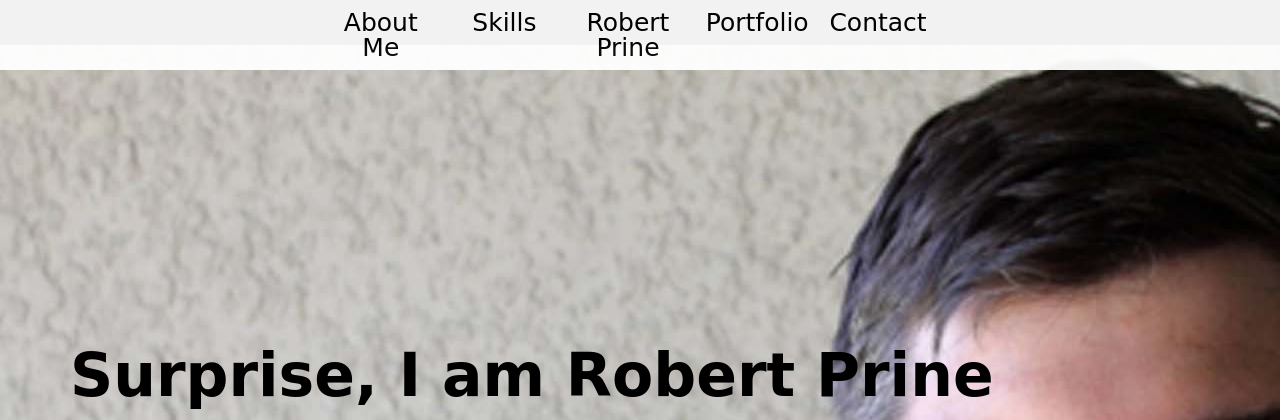
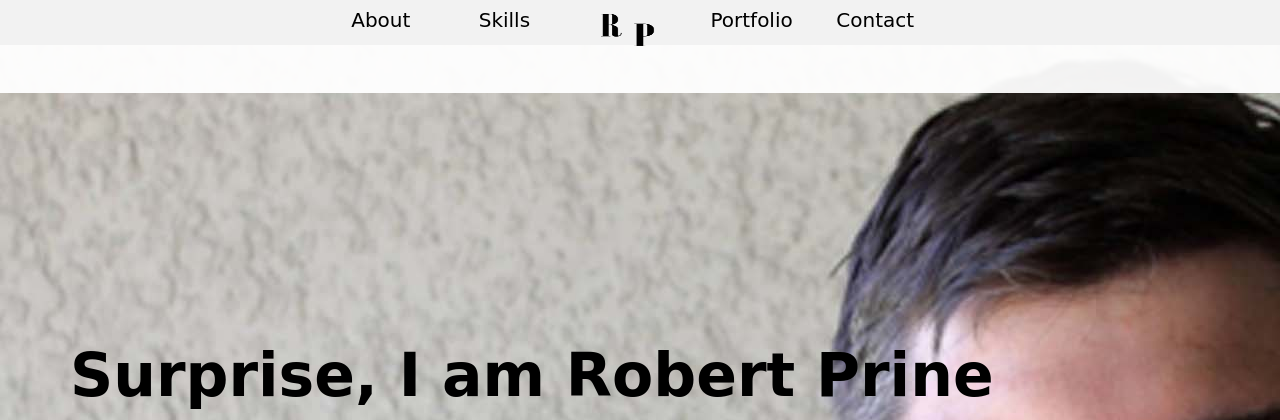
Before and after one commit to robertprine2/my-portfolio, a PHP site: page / in a window 1280 px wide. Shown: the top 420 px of the page. Run offline with PHP 8.4, Linux system fonts and the light colour scheme; some libraries are stand-ins or nearby versions; some web fonts are replaced.

Commit message:
Added initials to navbar. Needs work.

```diff
--- a/assets/css/style.css
+++ b/assets/css/style.css
@@ -100,6 +100,11 @@ p {
 
 /* Navigation Bar */
 
+#initials {
+	height: 40px;
+	width: 75px;
+}
+
 nav {
 	position: fixed;
     left: 0;
@@ -124,7 +129,7 @@ nav li {
 }
 
 nav a {
-	font-size: 25px;
+	font-size: 20px;
 	color: black;
 	text-decoration: none;
 }
--- a/index.html
+++ b/index.html
@@ -15,9 +15,9 @@
 
 	<nav>
 		<ul class="nav nav-pills">
-  			<li role="presentation"><a href="#">About Me</a></li>
+  			<li role="presentation"><a href="#">About</a></li>
 			<li role="presentation"><a href="#">Skills</a></li>
-			<li role="presentation"><a href="#">Robert Prine</a></li>
+			<li role="presentation"><a href="#"><img id="initials" src="assets/images/initials.png"></a></li>
 			<li role="presentation"><a href="#">Portfolio</a></li>
 			<li role="presentation"><a href="#">Contact</a></li>
 		</ul>
```
Also changed, not shown: assets/images/initials.png (added).
